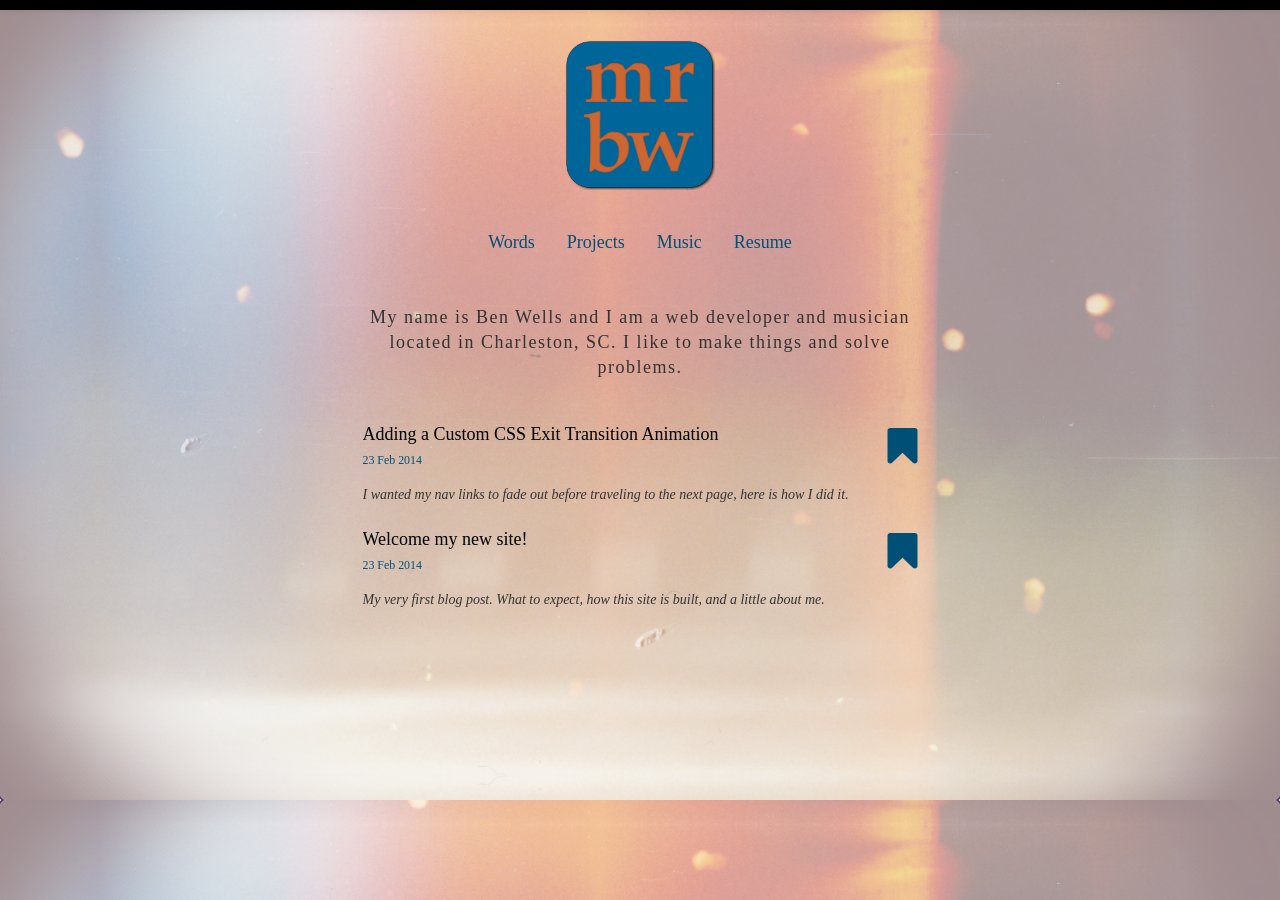
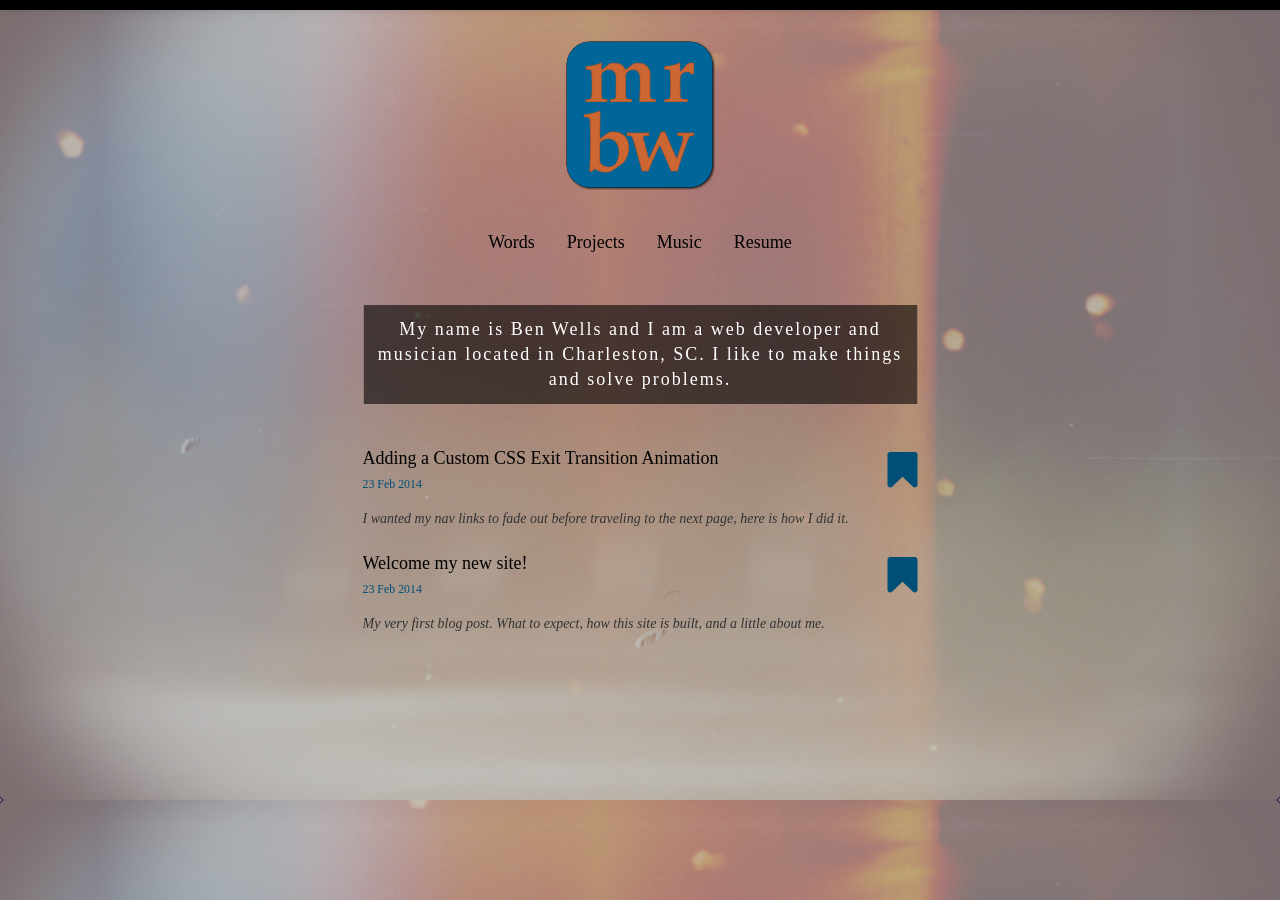
Before and after one commit to benwells/benwells.github.io, a Jekyll site: the page built from index.html, in a window 1280 px wide. Built offline with Jekyll 4.4.1, drawn with Linux system fonts in a browser that asks for light colours; nearby versions of some CDN libraries; some web fonts are replaced; Markdown is read by kramdown in place of the engine named in the settings.

Commit message:
a bunch of style stuff, not done with anything yet

```diff
--- a/css/neutral-theme.css
+++ b/css/neutral-theme.css
@@ -1,6 +1,6 @@
 body {
   /*background-color: #66CCCC;*/
-  background: url('../img/bg2.png');
+  background: url('../img/bg2-dark.png');
   padding-bottom: 70px;
 }
 a {
@@ -68,7 +68,8 @@ a:hover {
 .centered-pills a {
   float:left;
   font-size: large;
-  color:#004F77;
+  /*color:#004F77;*/
+  color:black;
 }
 .nav-pills li a:hover {
   background-color: #FFCC66;
@@ -88,9 +89,15 @@ a:hover {
   margin-bottom: 25px;
   margin-top: 5px;
 }
+#personal-desc p {
+  background: url('../img/content_bg.png');
+  background-size: 100% 100%;
+  color:white;
+  padding:12px;
+}
 .media a, h1 a {
   text-decoration: none;
-  color: #004F77;
+  /*color: #004F77;*/
 }
 .media a:hover, h1 a:hover {
   color:#004F77;
@@ -149,6 +156,6 @@ width: 300px;
 height: auto;
 }
 .lead {
-  letter-spacing: 1.5px;
+  letter-spacing: 2px;
   /*font-family: 'Noto Sans', sans-serif;*/
 }
```
Also changed, not shown: img/bg2-dark.png (added), img/content_bg.png.
